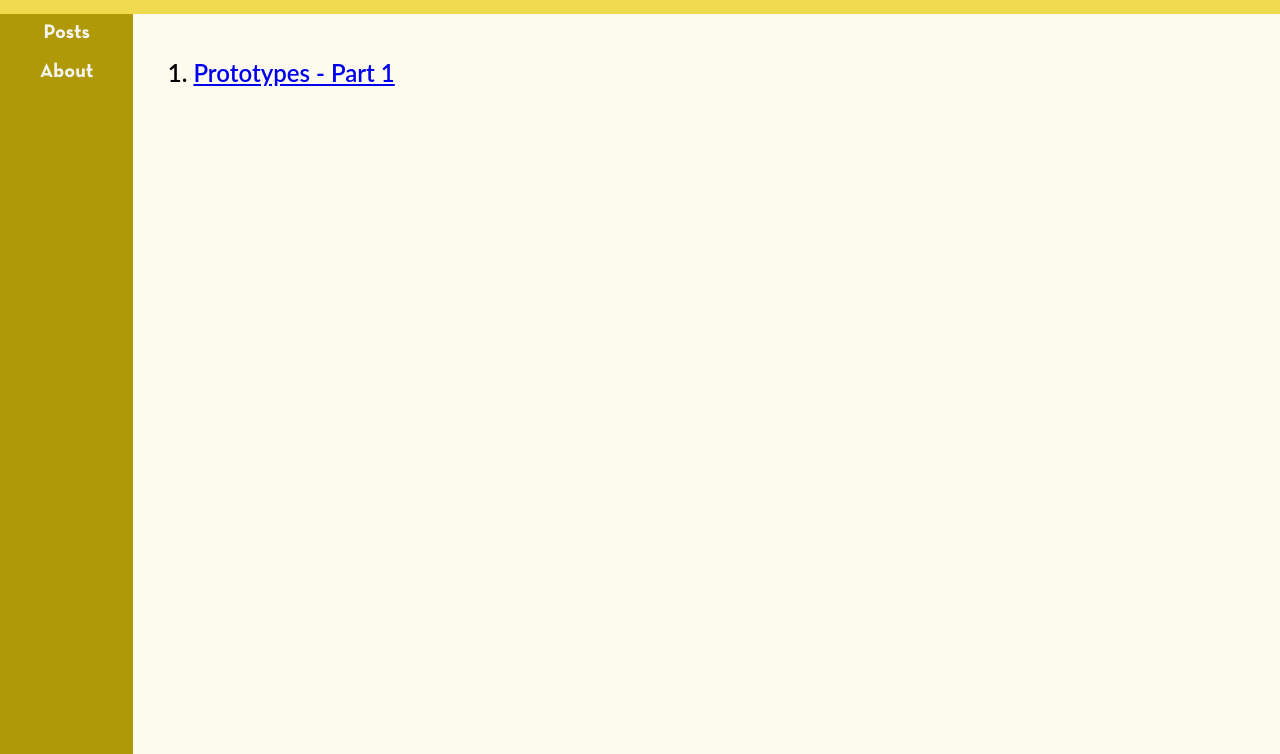
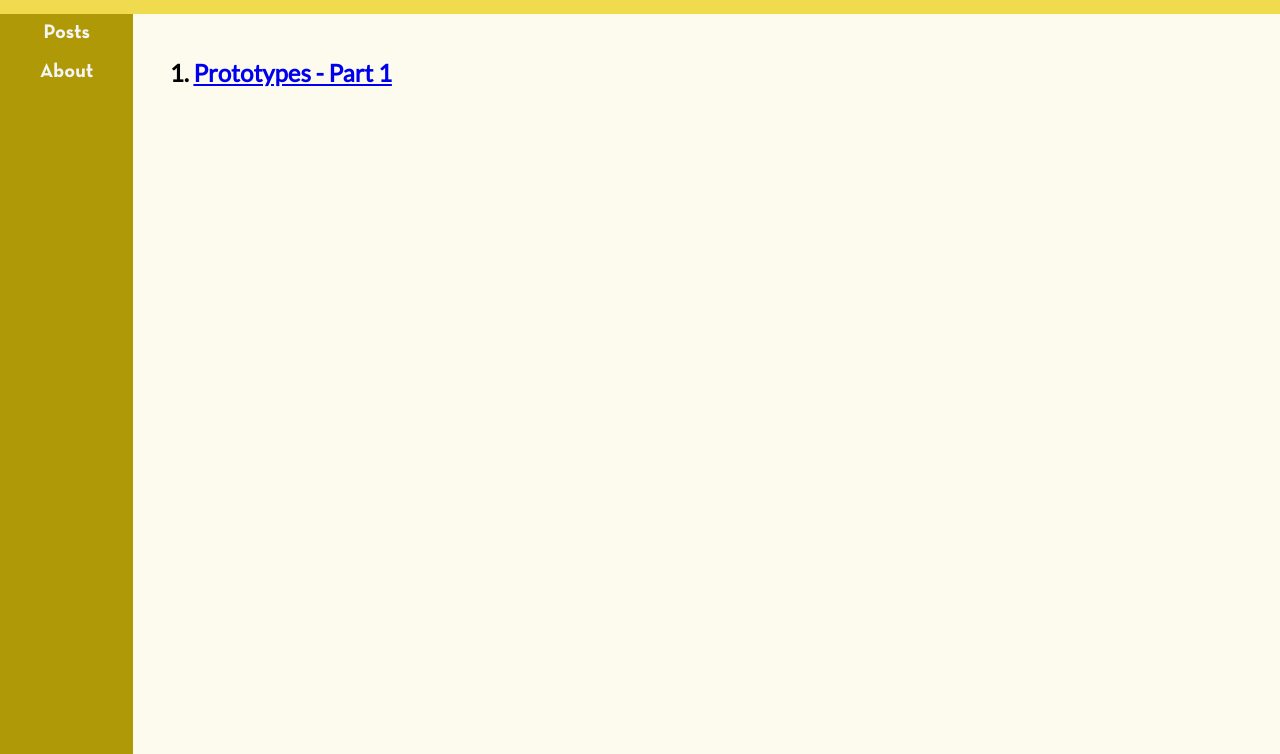
Before and after one commit to EstebanVictorio/for-the-north-static, a website: page pages/posts.html in a window 1280 px wide. Shown: the part 46-800 px from the top of the page. Drawn offline with Linux system fonts and the light colour scheme.

Commit message:
[update] update font

```diff
--- a/pages/posts.html
+++ b/pages/posts.html
@@ -4,6 +4,7 @@
   <meta name="viewport" content="width=device-width, initial-scale=1.0">
   <title>For the north</title>
   <link rel="stylesheet" href="/for-the-north-static/public/styles.css">
+  <link href="https://fonts.googleapis.com/css?family=Lato" rel="stylesheet">
 </head>
 <body>
   <nav class="navbar">
```
Also changed, not shown: pages/about.html (+1 -0 lines), pages/index.html (+1 -0 lines).
